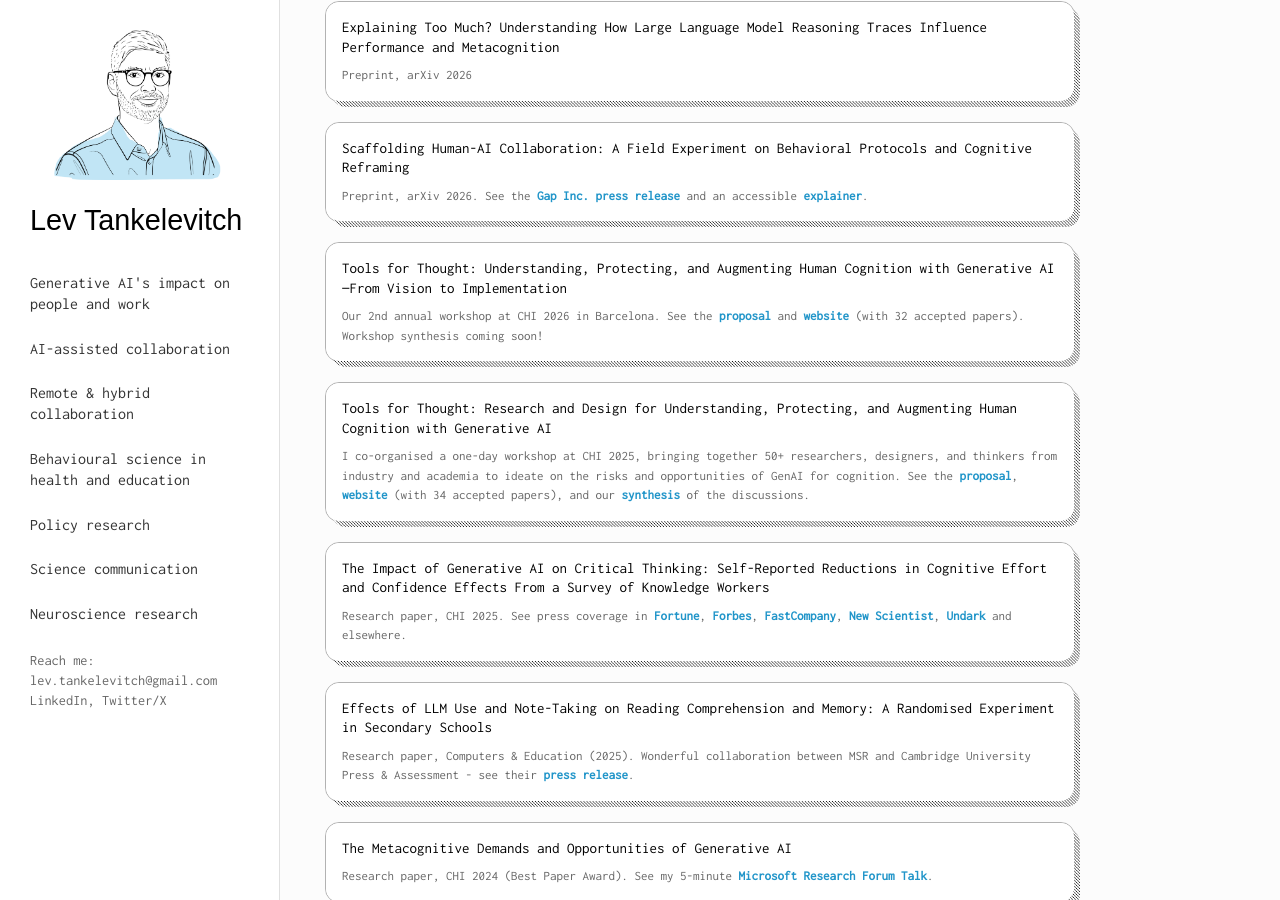
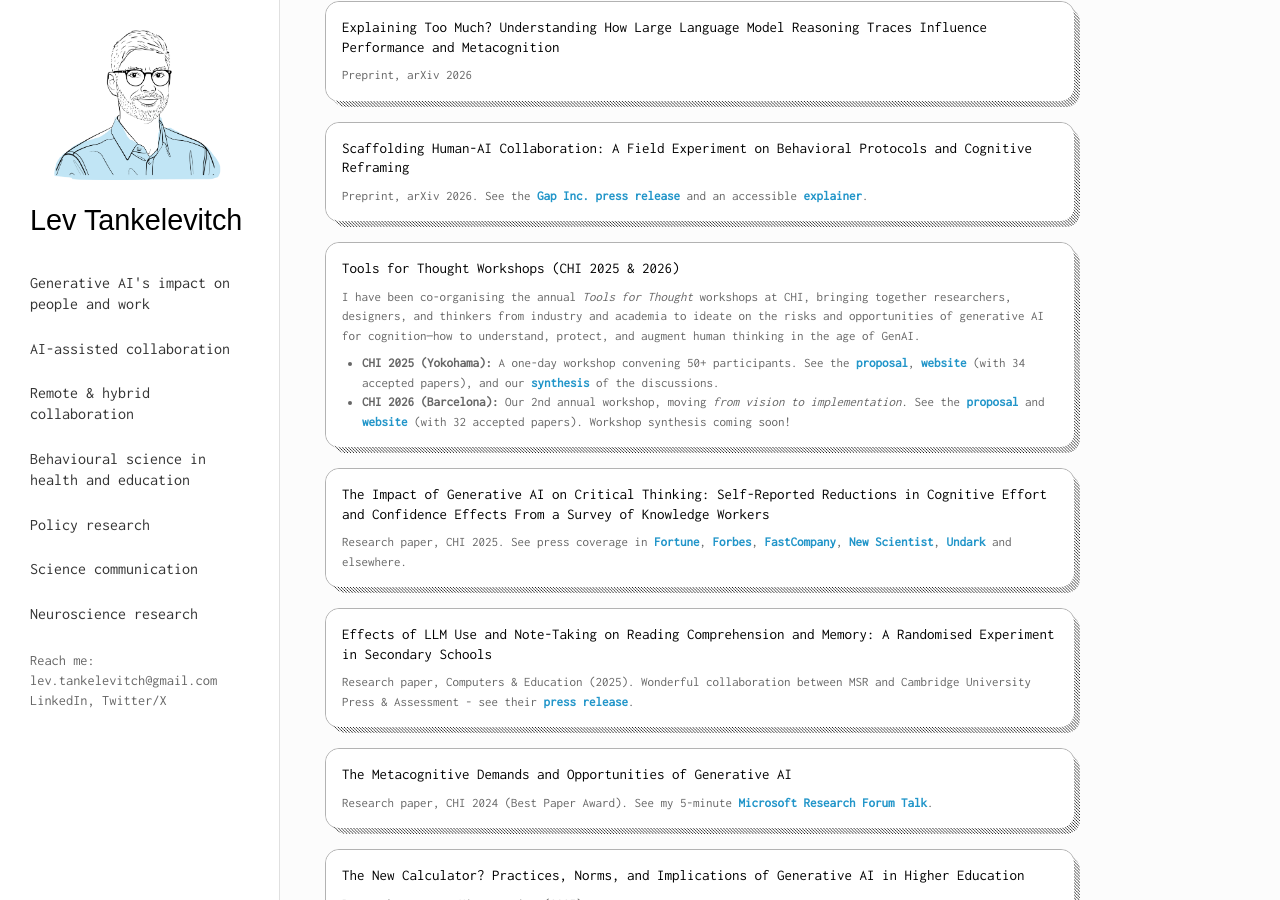
Before and after one commit to levtank/levtank.github.io, a Jekyll site: the page built from index.html, in a window 1280 px wide and 900 px high, scrolled down 629 px. Built offline with Jekyll 4.4.1, drawn with Linux system fonts in a browser that asks for light colours; nearby versions of some CDN libraries; some web fonts are replaced.

Commit message:
Combine Tools for Thought workshop cards into one
Co-authored-by: Copilot <223556219+Copilot@users.noreply.github.com>
Copilot-Session: 358d9e87-990b-4cf3-adc6-0cdd5a1d8592

```diff
--- a/index.html
+++ b/index.html
@@ -40,19 +40,15 @@ I bring a multidisciplinary background bridging research, product, and governanc
 
     <div class="card-content">
       <div class="card-title">
-        <a href="https://dl.acm.org/doi/abs/10.1145/3772363.3778733" target="_blank">Tools for Thought: Understanding, Protecting, and Augmenting Human Cognition with Generative AI—From Vision to Implementation</a>
+        Tools for Thought Workshops (CHI 2025 &amp; 2026)
       </div>
-      <div class="card-meta">Our 2nd annual workshop at CHI 2026 in Barcelona. See the <a href="https://discovery.ucl.ac.uk/id/eprint/10210015/1/CHI2025_Workshop__Tools_for_Thought__new_%20%2822%29.pdf" target="_blank">proposal</a> and <a href="https://ai-tools-for-thought.github.io/workshop/" target="_blank">website</a> (with 32 accepted papers). Workshop synthesis coming soon!</div>
-    </div>
-  </div>
-
-  <div class="research-card">
-
-    <div class="card-content">
-      <div class="card-title">
-        <a href="https://arxiv.org/abs/2508.21036" target="_blank">Tools for Thought: Research and Design for Understanding, Protecting, and Augmenting Human Cognition with Generative AI</a>
+      <div class="card-meta">
+        I have been co-organising the annual <em>Tools for Thought</em> workshops at CHI, bringing together researchers, designers, and thinkers from industry and academia to ideate on the risks and opportunities of generative AI for cognition&mdash;how to understand, protect, and augment human thinking in the age of GenAI.
+        <ul style="margin: 8px 0 0; padding-left: 20px;">
+          <li><strong>CHI 2025 (Yokohama):</strong> A one-day workshop convening 50+ participants. See the <a href="https://dl.acm.org/doi/10.1145/3706599.3706745" target="_blank">proposal</a>, <a href="https://ai-tools-for-thought.github.io/workshop/2025" target="_blank">website</a> (with 34 accepted papers), and our <a href="https://arxiv.org/abs/2508.21036" target="_blank">synthesis</a> of the discussions.</li>
+          <li><strong>CHI 2026 (Barcelona):</strong> Our 2nd annual workshop, moving <em>from vision to implementation</em>. See the <a href="https://dl.acm.org/doi/abs/10.1145/3772363.3778733" target="_blank">proposal</a> and <a href="https://ai-tools-for-thought.github.io/workshop/" target="_blank">website</a> (with 32 accepted papers). Workshop synthesis coming soon!</li>
+        </ul>
       </div>
-      <div class="card-meta">I co-organised a one-day workshop at CHI 2025, bringing together 50+ researchers, designers, and thinkers from industry and academia to ideate on the risks and opportunities of GenAI for cognition. See the <a href="https://discovery.ucl.ac.uk/id/eprint/10210015/1/CHI2025_Workshop__Tools_for_Thought__new_%20%2822%29.pdf" target="_blank">proposal</a>, <a href="https://ai-tools-for-thought.github.io/workshop/2025" target="_blank">website</a> (with 34 accepted papers), and our <a href="https://arxiv.org/abs/2508.21036" target="_blank">synthesis</a> of the discussions. </div>
     </div>
   </div>
 
```
